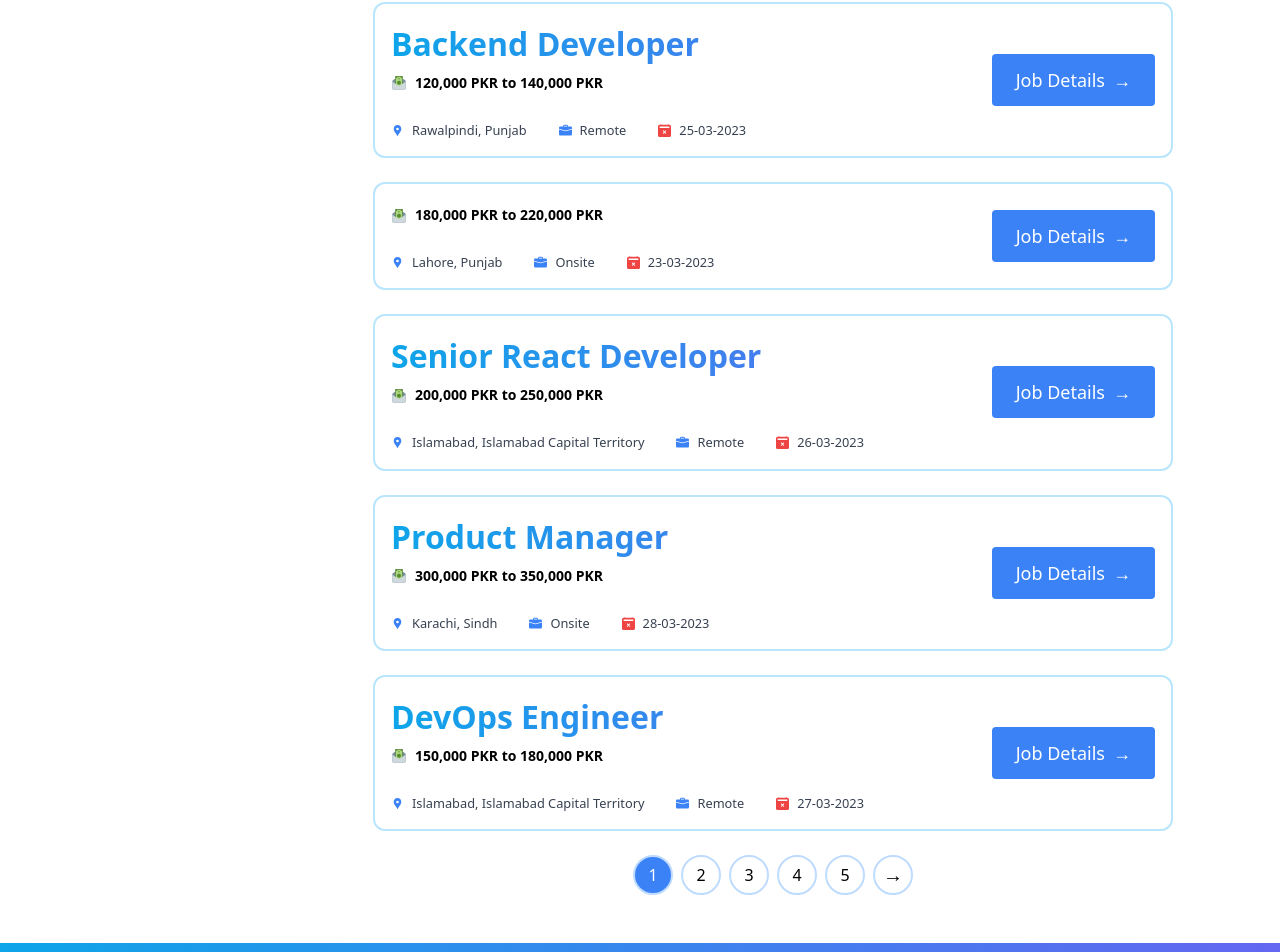
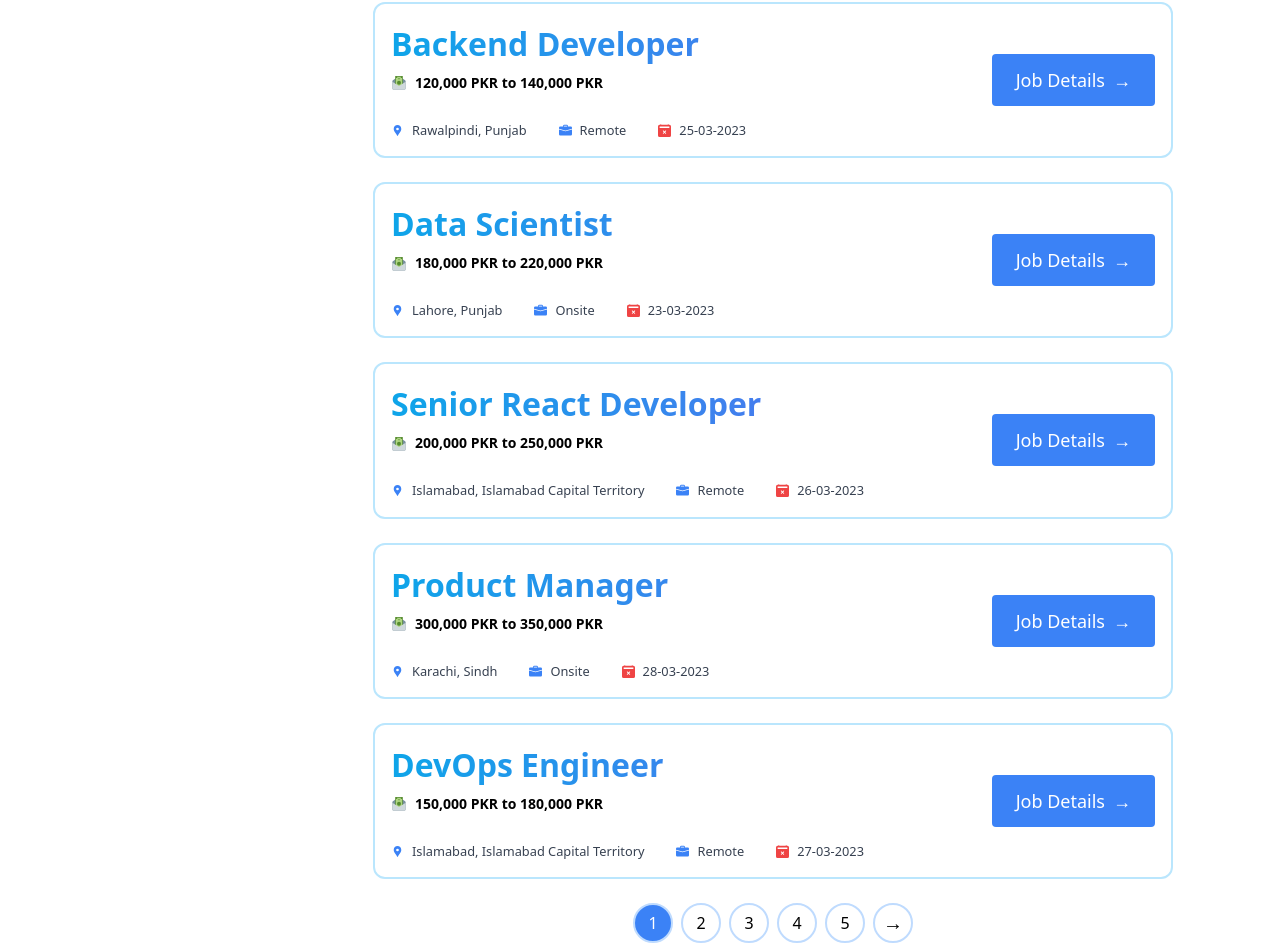
Before and after one commit to imtiaz0307/skill-link-job-board-app, a Next.js app: page /jobs in a window 1280 px wide. Shown: the part 1459-2411 px from the top of the page. Built offline with nearby package versions, Linux system fonts and the light colour scheme.

Commit message:
Worked on the homepage's search functionality and rendering the results on jobs page by redirecting to it.

```diff
--- a/app/jobs/page.tsx
+++ b/app/jobs/page.tsx
@@ -3,11 +3,51 @@
 import Filter from '@/components/Filter/Filter'
 import JobListItem from '@/components/JobListItem/JobListItem'
 import { jobs } from '@/data/Jobs'
-import { useState } from 'react'
+import { useSearchParams } from 'next/navigation'
+import { useEffect, useState } from 'react'
+
+type Jobs = {
+    company: string,
+    author: {
+        name: string,
+        img: string,
+        profile_link: string
+    },
+    title: string,
+    slug: string,
+    description: string,
+    vacancies: number,
+    location: string,
+    job_type: string,
+    applicants: number,
+    skills_required: string[],
+    experience: number,
+    salary_range: {
+        from: number,
+        to: number,
+    },
+    deadline: string,
+}
+
 
 const Jobs = () => {
     const [page, setPage] = useState<number>(1)
     const [limit, setLimit] = useState<number>(10)
+    const [jobsToShow, setJobsToShow] = useState<Jobs[]>([])
+    const search = useSearchParams()
+    const query = search?.get("query")
+
+    useEffect(() => {
+        if (query) {
+            const filteredJobs: Jobs[] = jobs.filter((job): job is Jobs & { title: string } => {
+                return job.title.toLowerCase().includes(query) || job.slug.toLowerCase().includes(query)
+            });
+            setJobsToShow(filteredJobs)
+        } else {
+            setJobsToShow(jobs)
+        }
+    }, [])
+
     return (
         <main>
             {/* hero section */}
@@ -43,9 +83,12 @@ const Jobs = () => {
                     {/* posted at filter */}
                     <Filter filterTitles={["Posted At", "Today", "A week ago", "A month ago", "More than a month ago"]} />
                 </div>
+                {
+                    jobsToShow.length > 0
+                        ?
                         <div className='flex-1 flex flex-col gap-6 items-center'>
                             {
-                        jobs.slice(page * limit - limit, page * limit).map((job, index) => <JobListItem key={index} job={{ title: job.title as string, salary_range: job.salary_range, location: job.location, job_type: job.job_type, deadline: job.deadline, slug: job.slug }} />)
+                                jobsToShow.slice(page * limit - limit, page * limit).map((job, index) => <JobListItem key={index} job={{ title: job.title as string, salary_range: job.salary_range, location: job.location, job_type: job.job_type, deadline: job.deadline, slug: job.slug }} />)
                             }
                             <div className='flex items-center gap-2'>
                                 {
@@ -56,12 +99,12 @@ const Jobs = () => {
                                         ""
                                 }
                                 {
-                            [...Array(Math.ceil(jobs.length / limit))].map((_, index) => {
+                                    [...Array(Math.ceil(jobsToShow.length / limit))].map((_, index) => {
                                         return <span className={`h-[40px] w-[40px] flex justify-center items-center rounded-full border-blue-200 border-2 cursor-pointer ${index + 1 === page ? "bg-blue-500 text-white" : ""}`} key={index} onClick={() => setPage(index + 1)}>{index + 1}</span>
                                     })
                                 }
                                 {
-                            Math.ceil(jobs.length / limit) !== page
+                                    jobsToShow.length > 10 && Math.ceil(jobs.length / limit) !== page
                                         ?
                                         <span className='h-[40px] w-[40px] flex justify-center items-center rounded-full border-blue-200 border-2 cursor-pointer text-xl' onClick={() => setPage(prev => prev + 1)}>&rarr;</span>
                                         :
@@ -69,6 +112,9 @@ const Jobs = () => {
                                 }
                             </div>
                         </div>
+                        :
+                        <p className='text-center my-4 w-full'>No such jobs available.</p>
+                }
             </section>
         </main>
     )
--- a/app/page.tsx
+++ b/app/page.tsx
@@ -1,3 +1,5 @@
+"use client"
+
 import Image from "next/image";
 import { features } from "@/data/features";
 import FeatureCard from "@/components/FeatureCard/FeatureCard";
@@ -6,8 +8,21 @@ import JobListItem from "@/components/JobListItem/JobListItem";
 import { jobs } from "@/data/Jobs";
 import { resources } from "@/data/resources";
 import ResourceCard from "@/components/ResourceCard/ResourceCard";
+import { useRef, useState } from "react";
 
 export default function Home() {
+  const [searchQuery, setSearchQuery] = useState<string>("")
+  const redirectLinkRef = useRef<HTMLAnchorElement | null>(null)
+
+  // search handler
+  const searchHandler = (e: React.FormEvent<HTMLFormElement>) => {
+    e.preventDefault()
+    if (redirectLinkRef.current) {
+      redirectLinkRef.current.click()
+    }
+    setSearchQuery("")
+  }
+
   return (
     <main>
       {/* hero section */}
@@ -18,9 +33,10 @@ export default function Home() {
           <h3 className="text-[2rem] font-[600] leading-tight my-4 text-white">Linking Talent. Unlocking Potential.</h3>
           <p className="text-gray-200 mb-20">The ultimate job board connecting top talent with amazing opportunities. Our platform leverages cutting-edge technology and vast industry connections to match job seekers with their dream career and help companies find the perfect fit. Unlock your full potential today with SkillLink.</p>
           {/* search form */}
-          <form className="flex p-2 items-center border-blue-400 border-2 rounded-xl overflow-hidden bg-white">
-            <input type="text" placeholder="Search for jobs, talents, and more.." className="bg-transparent w-full outline-none text-lg pl-2" />
+          <form className="flex p-2 items-center border-blue-400 border-2 rounded-xl overflow-hidden bg-white" onSubmit={searchHandler}>
+            <input type="search" value={searchQuery} onChange={(e) => setSearchQuery(e.target.value)} placeholder="Search for jobs, talents, and more.." className="bg-transparent w-full outline-none text-lg pl-2" />
             <button type="submit" className="bg-blue-500 text-white py-2 px-8 text-lg rounded">Search</button>
+            <Link href={{ pathname: "/jobs", query: { query: searchQuery } }} ref={redirectLinkRef} hidden></Link>
           </form>
         </div>
         {/* hero right */}
@@ -64,7 +80,7 @@ export default function Home() {
         <div className="flex flex-wrap gap-8 justify-center">
           {/* resource */}
           {
-            resources.slice(0, 6).map(resource => <ResourceCard resource={resource} />)
+            resources.slice(0, 6).map((resource, index) => <ResourceCard key={index} resource={resource} />)
           }
           <Link href={"/resources"} className="bg-blue-500 text-white py-4 px-12 text-lg rounded mt-10">See More</Link>
         </div>
--- a/data/Jobs.ts
+++ b/data/Jobs.ts
@@ -288,6 +288,7 @@ export const jobs = [
             img: "https://res.cloudinary.com/dt2iy0zy8/image/upload/v1676887822/dmusos8oyhqplrvqaxsj.jpg",
             profile_link: ""
         },
+        title: "Data Scientist",
         slug: "data-scientist",
         description: `We are seeking a MERN Stack Developer with the following experience and skills:
 
```
Lines whose indentation alone changed are shown as unchanged.
